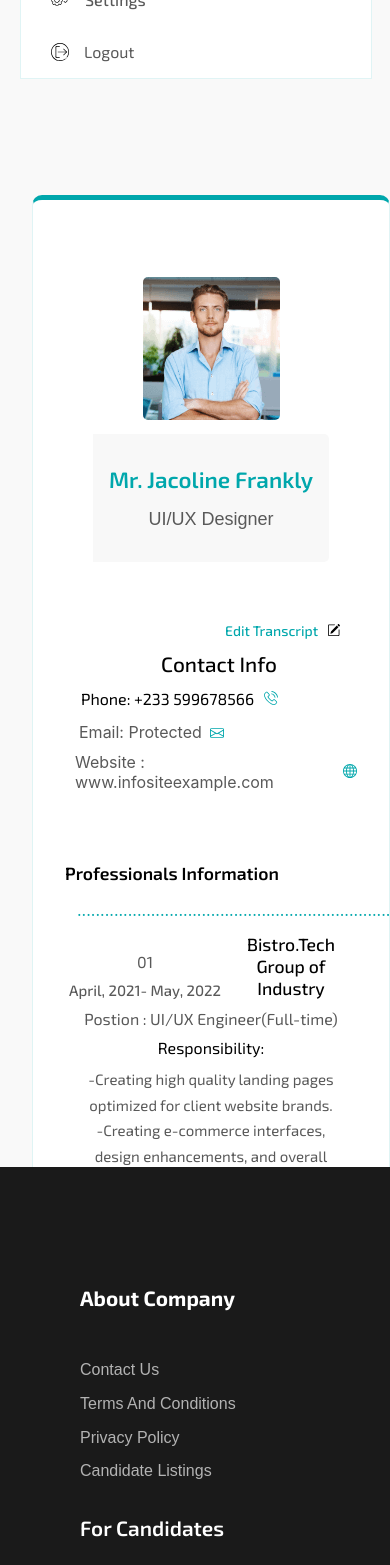
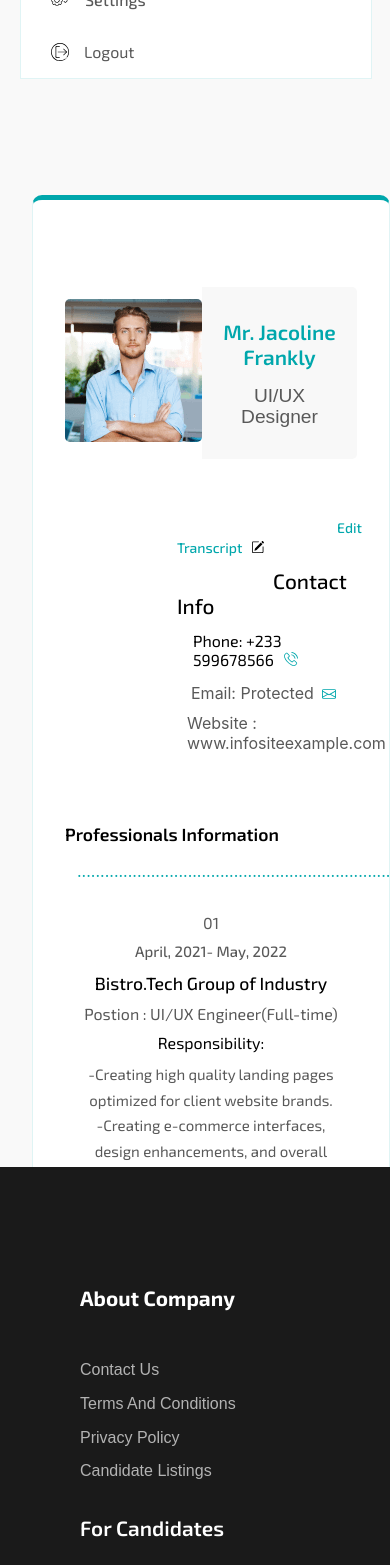
Before and after one commit to Joshua-Kaja/inserviz-home, a React (Create React App) app: page /viewTranscript in a window 390 px wide. Shown: the part 432-1997 px from the top of the page. Built offline with nearby package versions, Linux system fonts and the light colour scheme.

Commit message:
Responsive

```diff
--- a/src/components/ViewTranscript/ViewTranscript.css
+++ b/src/components/ViewTranscript/ViewTranscript.css
@@ -389,12 +389,21 @@
     }
 
     .profile_item {
-        flex-direction: column;
+        flex-direction: row;
         align-items: center;
     }
 
     .tra_name {
         text-align: center;
+    }
+
+    .transcript_name span:nth-child(1){
+        font-size: 1.3rem;
+
+    }
+    .transcript_name span:nth-child(2){
+        font-size: 1.2rem;
+
     }
 
     .trans_name {
@@ -408,13 +417,39 @@
 
     .contact_item {
         padding-top: 1rem;
-        padding-left: 0;
+        padding-left: 7rem;
     }
 
     .num_date {
         flex-direction: column;
         align-items: center;
         text-align: center;
+    }
+
+    .professional_item{
+        flex-direction: column;
+    }
+
+    .professional_{
+        flex-direction: column;
+    }
+
+    .text_profile{
+        display: flex;
+        flex-direction: column;
+        /* margin: 23px; */
+        padding-left: 1rem;
+    }
+
+    .skills{
+        display: flex;
+        gap:14px;
+        padding-top:23px;
+    }
+
+
+    .special_dev span{
+        font-size: 0.96rem;
     }
 
     .profInfo_name_cat {
--- a/src/components/ViewTranscript/ViewTranscript.jsx
+++ b/src/components/ViewTranscript/ViewTranscript.jsx
@@ -143,7 +143,7 @@ const ViewTranscript = () => {
                         <span className='special_name'>Special Skills</span>
                         <div className='dotted_line'>.........................................................................................................................................................................................</div>
                    </div>
-                    <span className='job_dev'>Web Development, UI/UX Designer,React Development. </span>
+                    <span className='job_dev'>Web Development,{" "} UI/UX Designer,{" "}React Development. </span>
                 </div>
             </section>
             <div className=''>
```
